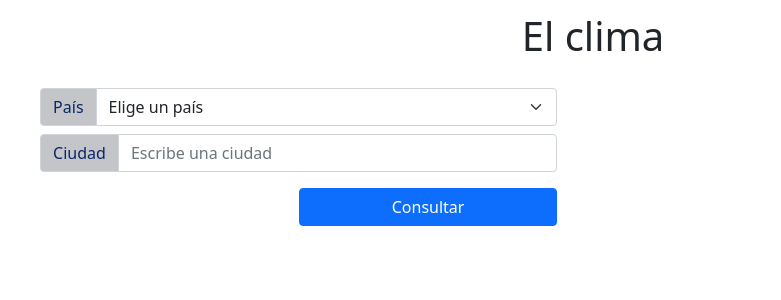
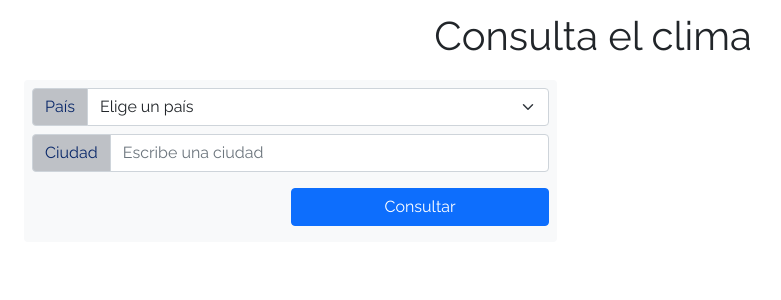
Before and after one commit to Nimoscmp/weather-api, a React (Create React App) app: page / in a window 1280 px wide. Shown: the top 300 px of the page, without its empty margins (47-828 px from the left). Built offline with nearby package versions, Linux system fonts and the light colour scheme.

Commit message:
Modify details in app, components and styles

```diff
--- a/src/App.js
+++ b/src/App.js
@@ -67,7 +67,7 @@ function App() {
   return (
     <>
       <Header
-        title="El clima"
+        title="Consulta el clima"
       />
 
       <main className="row py-2 px-0 m-0 d-flex justify-content-evenly">
--- a/src/components/SetPlace.jsx
+++ b/src/components/SetPlace.jsx
@@ -60,9 +60,9 @@ const SetPlace = ({explore, saveExplore, setSubmit, submitting, waiting}) => {
 
     return (
         <>
-            <section className="col-11 col-md-5 p-0">
+            <section className="col-11 col-md-5 p-0 rounded bg-light">
                 {error?
-                <div className="m-2 my-1">
+                <div className="mx-0 my-1">
                     <span className="m-2 my-1 text-danger"><small>Los valores no son válidos</small></span>
                 </div>
                 :
@@ -71,7 +71,7 @@ const SetPlace = ({explore, saveExplore, setSubmit, submitting, waiting}) => {
                 <form
                     className="m-2"
                     onSubmit={validateForm}>
-                    <div className="input-group m-2">
+                    <div className="input-group m-2 mx-0">
                         <span className="input-group-text" id="input-country">País</span>
                         <select
                             className="form-select"
@@ -91,7 +91,7 @@ const SetPlace = ({explore, saveExplore, setSubmit, submitting, waiting}) => {
                         </select>
                     </div>
 
-                    <div className="input-group m-2">
+                    <div className="input-group m-2 mx-0">
                         <span className="input-group-text" id="input-city">Ciudad</span>
                         <input
                             type="text"
@@ -104,7 +104,7 @@ const SetPlace = ({explore, saveExplore, setSubmit, submitting, waiting}) => {
                             onChange={handleChange}/>
                     </div>
 
-                    <div className="input-group m-2 d-flex justify-content-end row">
+                    <div className="input-group m-2 mx-0 d-flex justify-content-end row">
                     <button
                         type="submit"
                         className="btn btn-primary my-2 col-6"
--- a/src/index.css
+++ b/src/index.css
@@ -1,4 +1,8 @@
+@import url('https://fonts.googleapis.com/css2?family=Raleway&display=swap');
 
+*{
+  font-family: 'Raleway', sans-serif;
+}
 
 section form div span{
   background-color: rgba(58, 63, 78, 0.301) !important;
@@ -18,3 +22,7 @@ aside #card{
     -webkit-box-shadow: 0px 2px 5px 1px rgba(53, 53, 53, 0.2);
             box-shadow: 0px 2px 5px 1px rgba(53, 53, 53, 0.2);
 }
+
+button span:hover{
+  background-color: inherit !important;
+}
```
